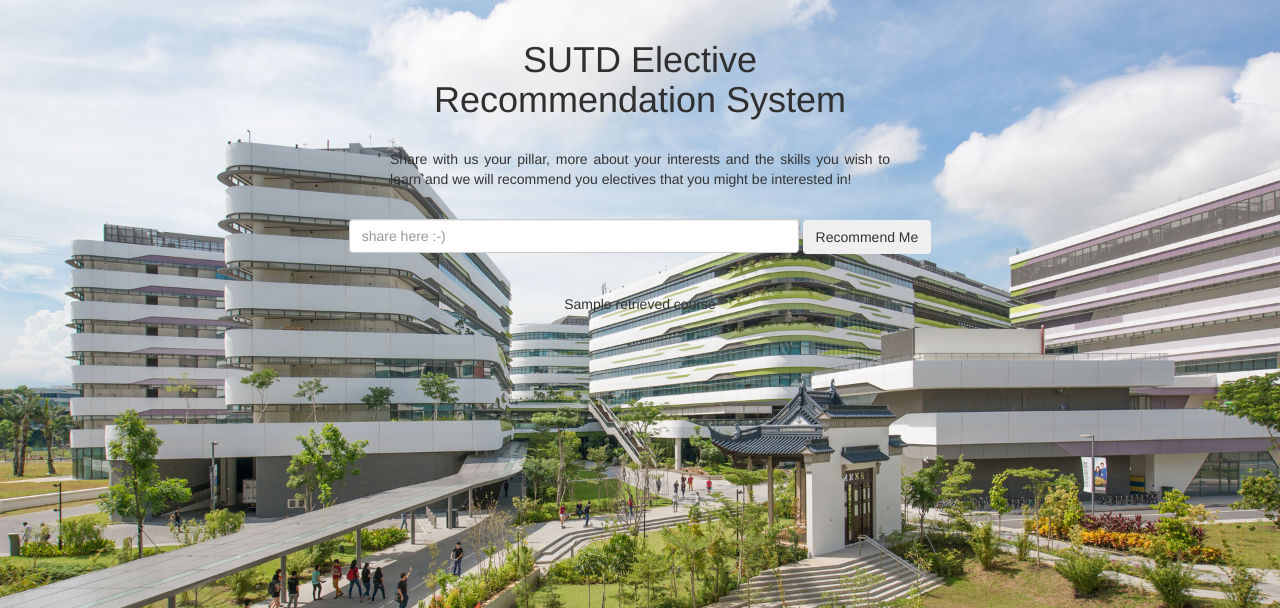
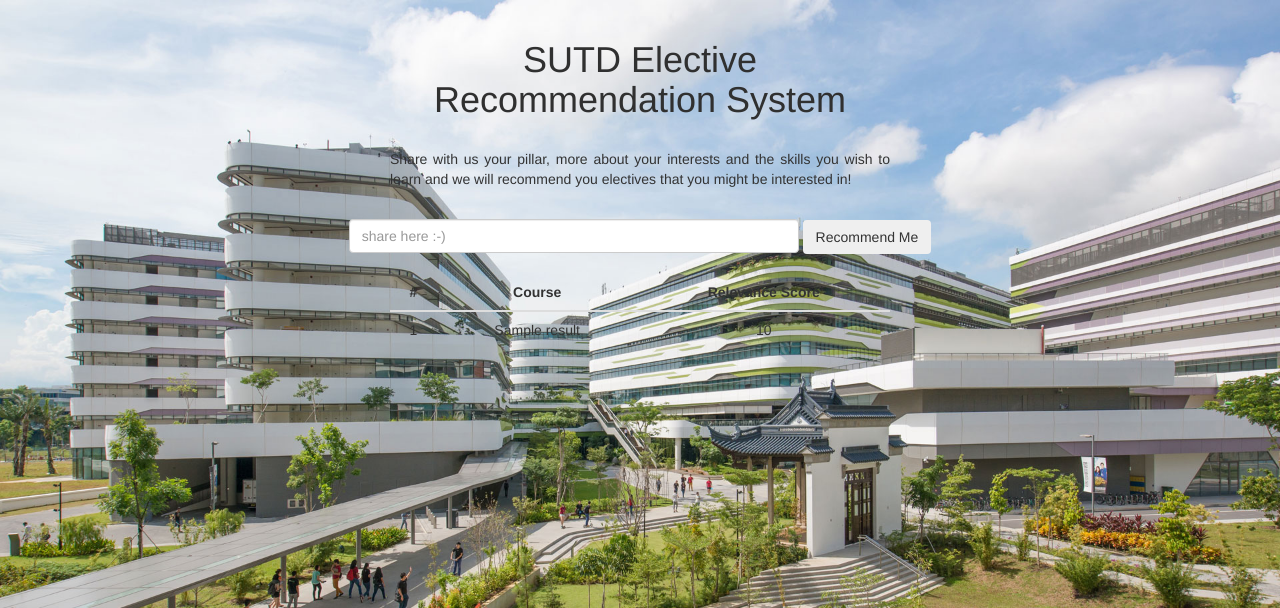
Before and after one commit to jeroee/SUTD_Elective_Recommendation_System, a Flask app: template templates/index.html in a window 1280 px wide. Shown: the top 608 px of the page. Run offline with Flask 2, Linux system fonts and the light colour scheme; the template is opened without the code that fills it: most values are stand-ins (such as "Sample title", 1, 10 or a date in 2020); some libraries are stand-ins or nearby versions.

Commit message:
added bootstrap table

```diff
--- a/gui.py
+++ b/gui.py
@@ -43,9 +43,14 @@ def get_relevant_courses():
     top_k = 10
     result_dic = dict(itertools.islice(result_dic.items(), top_k))
     display_info = []
+    rank = 0
     for result, score in result_dic.items():
         if score != 0:
-            display_info.append(f"{result}:  {score}")
+            rank += 1
+            d = {'rank': rank, 'result': result,
+                 'score': '%s' % float('%.1g' % score)}
+            # display_info.append(f"{result}:  {score}")
+            display_info.append(d)
 
     return render_template('index.html', retrieved_courses=display_info)
 
--- a/templates/index.html
+++ b/templates/index.html
@@ -41,14 +41,37 @@
                 </button>
             </div>
         </form>
+    </div>
+    <div class="container" style="text-align:center;">
         <br />
-        {% if retrieved_courses != null and retrieved_courses.length > 0 %}
-        <p>
+        {% if retrieved_courses == null %}
+        <p> </p>
+        </p>
+        {% elif retrieved_courses != null and retrieved_courses|length > 0 %}
+        <table class="table" style="margin-left: auto; margin-right: auto;min-width: 500px; max-width: 500px;">
+            <thead>
+                <tr>
+                    <th style="text-align:center;" scope="col">#</th>
+                    <th style="text-align:center;" scope="col">Course</th>
+                    <th style="text-align:center;" scope="col">Relevance Score</th>
+                </tr>
+            </thead>
+            <tbody>
+                {% for course in retrieved_courses %}
+                <tr>
+                    <td>{{ course['rank'] }}</td>
+                    <td>{{ course['result'] }}</td>
+                    <td>{{ course['score'] }}</td>
+                </tr>
+                {% endfor %}
+            </tbody>
+        </table>
+        <!-- <p>
             {% for title in retrieved_courses %}
             <br>{{ title }}</br>
             {% endfor %}
-        </p>
-        {% else %}
+        </p> -->
+        {% elif retrieved_courses != null and retrieved_courses|length == 0 %}
         <p>
             Please refine your query, unable to find any relevant courses! :(
         </p>
```
